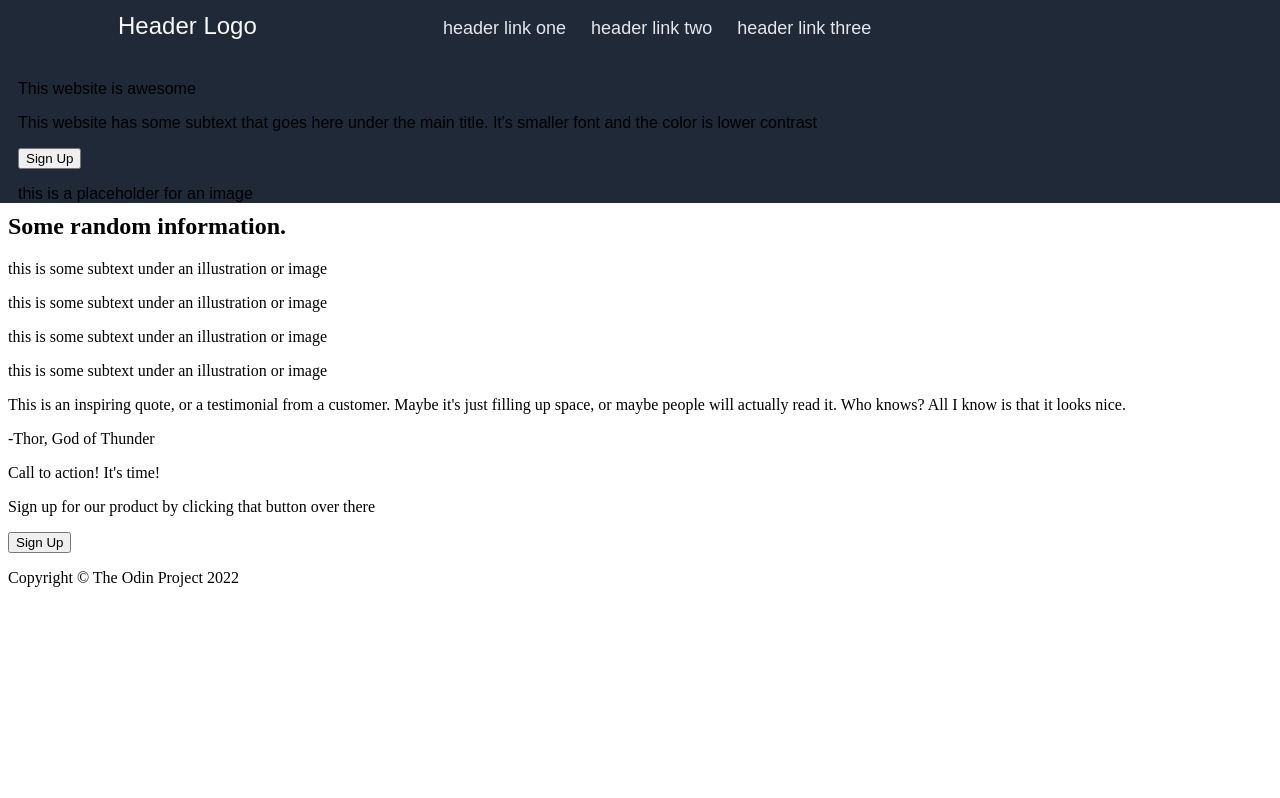
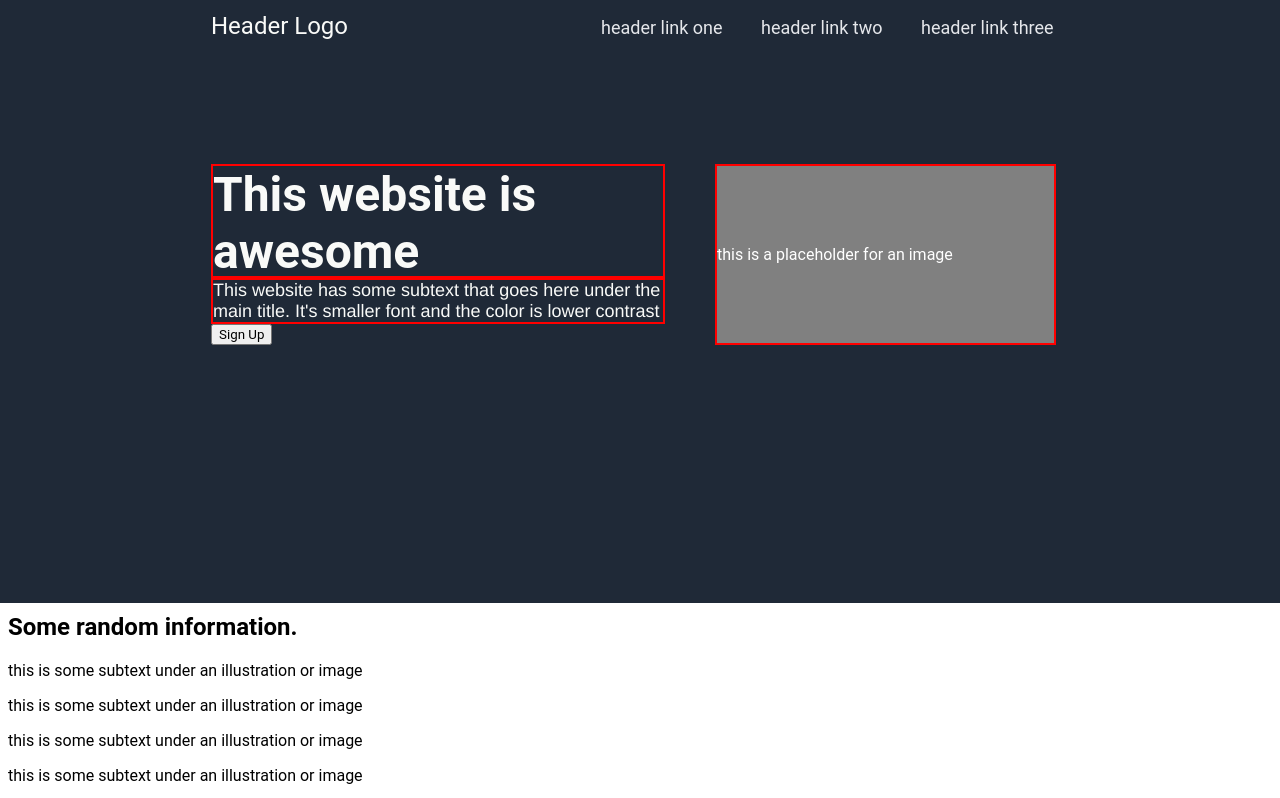
Before and after one commit to Nabin02/landing-page, a plain HTML site: page index.html in a window 1280 px wide. Shown: the top 798 px of the page. Drawn offline with Linux system fonts and the light colour scheme.

Commit message:
Add CSS Flexboxes to align the content.

```diff
--- a/index.html
+++ b/index.html
@@ -7,24 +7,28 @@
     </head>
     <body>
         <section class="heading1">
+
             <section class="heading2">
                 <p div class="menu-one">Header Logo</p>
-
                 <section id="heading3">
                     <div class="menu-two">header link one</div>
                     <div class="menu-two">header link two</div>
                     <div class="menu-two">header link three</div>
                 </section>
-
             </section>
 
-            <section>
-                <p div class="main-title">This website is awesome</p>
-                <p>This website has some subtext that goes here under the main title. It&apos;s
-                smaller font and the color is lower contrast</p>
-                <button>Sign Up</button>
-                <p>this is a placeholder for an image</p>
+            <section class="heading5">
+                <div class="menu-five">
+                    <p div class="main-title">This website is awesome</p>
+                    <p div class="main-subtitle">This website has some subtext that goes here under the main title. It&apos;s
+                    smaller font and the color is lower contrast</p>
+                    <button>Sign Up</button>
+                    </div>
+                <section class="menu-six">
+                    <div class="menu-six-one">this is a placeholder for an image</div>
+                </section>
             </section>
+
         </section>
 
         <section>
--- a/style.css
+++ b/style.css
@@ -1,5 +1,6 @@
 * {
     /* border: 2px solid red; */
+    font-family: "Roboto";
 }
 
 .heading1 {
@@ -8,6 +9,12 @@
     padding-top: 5px;
     margin: -10px;
     font-family: Arial, Helvetica, sans-serif;
+    height: 600;
+    min-width: 1100px;
+}
+
+#heading3 {
+    margin-right: 226px;
 }
 
 .heading2,
@@ -15,15 +22,17 @@
     display: flex;
     align-items: baseline;
     margin-top: -15px;
-
+    font
 }
 
 .menu-one {
     display: flex;
-    flex-basis: 300px;
-    margin-left: 100px;
+    margin-left: 193px;
+    margin-right: 200px;
     font-size: 24px;
     color: #F9FAF8;
+    flex-grow: 4;
+    min-width: 140px;
 }
 
 .menu-two {
@@ -31,16 +40,55 @@
     color: #E5E7EB;
     font-size: 18px;
     display: flex;
+    min-width: 135px;
 }
 
-.heading3 {
+.heading5 {
     display: flex;
-    justify-content: flex-end;
-    flex-basis: 200px;
+    margin-left: 193px;
+    margin-right: 226px;
+    margin-top: 100px;
+    margin-bottom: 100px;
+}
+
+.main-title {
+    display: inline-flex;
+    margin: 0px;
+    font-size: 48px;
+    color: #F9FAF8;
+    font-weight: bolder;
+    width: 450px;
+    height: 110px;
+    border: 2px solid red;
+}
+
+.main-five {
+    margin-top: -48;
+    margin-bottom: -48px;
+}
+
+.main-subtitle {
+    border: 2px solid red;
+    font-size: 18px;
+    font-family: helvetica;
+    color: #F9FAF8;
+    width: 450px;
+    margin: 0px;
+}
+
+.menu-six {
+    background-color: grey;
+    display: flex;
+    align-items: center;
+    text-align: center;
+    width: 500px;
+    margin-left: 50px;
+    color: white;
+    border: 2px solid red;
 }
 
 /*
-#heading3 {
+.menu-sex-two {
     display: flex;
-    justify-content: flex-end;
+    align-self: center;
 }
```
